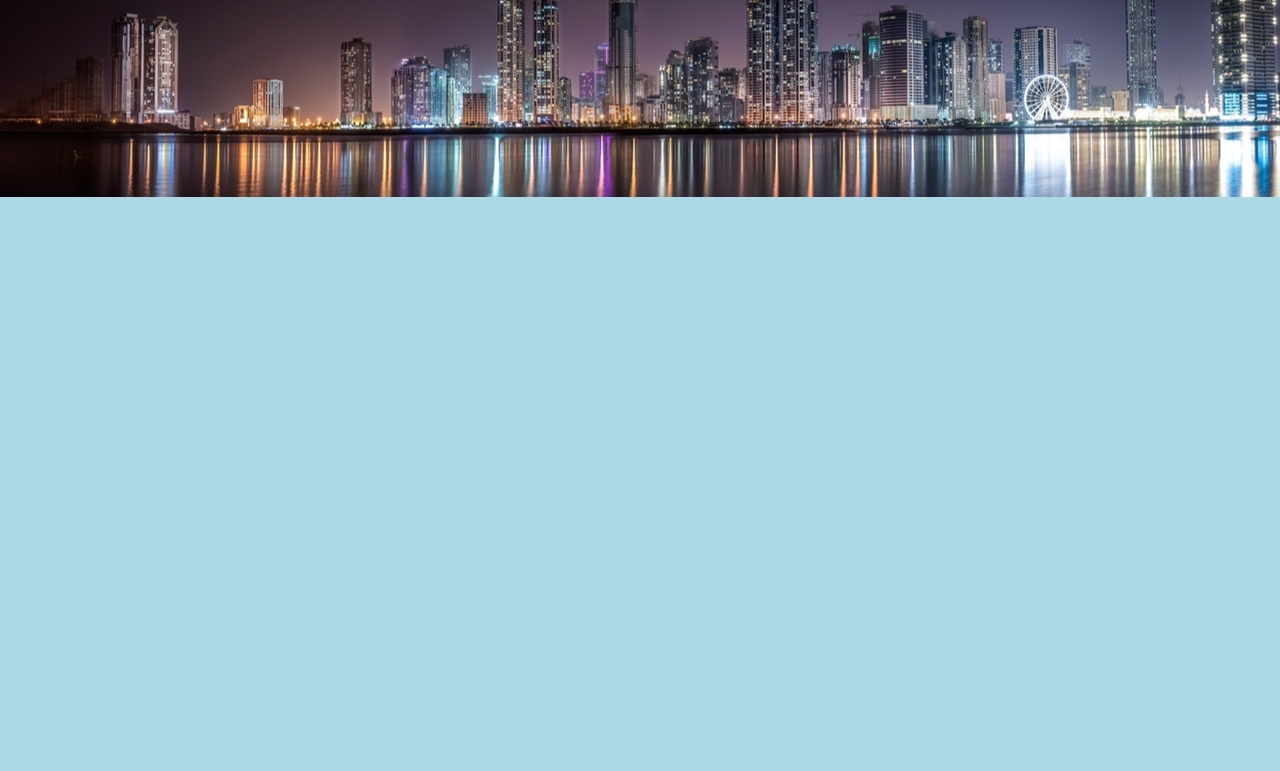
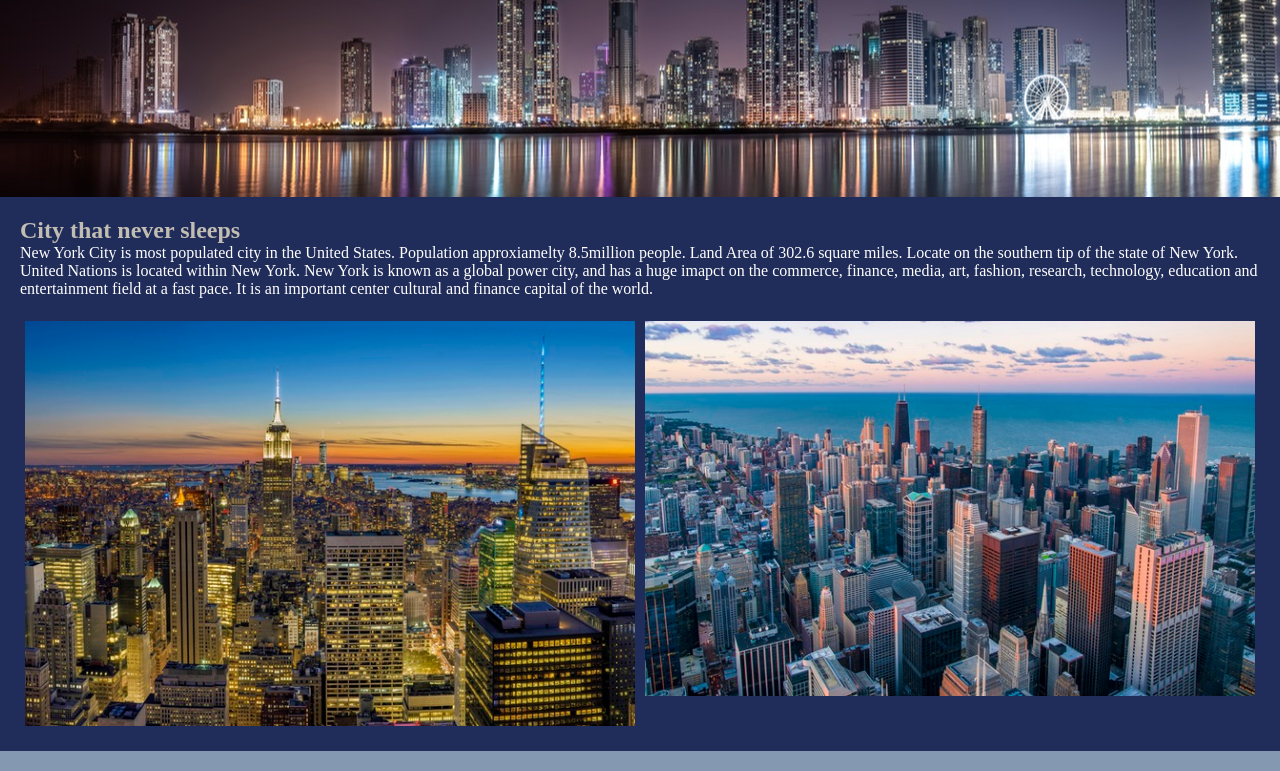
Before and after one commit to mohammedyounus236/second-website, a plain HTML site: page index.html in a window 1280 px wide. Shown: the part 137-908 px from the top of the page. Before the commit the page ends 800 px from the top, so only its background shows below. Drawn offline with Linux system fonts and the light colour scheme.

Commit message:
Added images

```diff
--- a/css/style.css
+++ b/css/style.css
@@ -6,7 +6,7 @@
 
 
 body{
-	background-color: lightblue;
+	background-color: #8499B1;
 }
 
 nav ul{
@@ -42,3 +42,23 @@ nav a:hover{
 	color: #fff;
 
 }
+
+.main-content{
+	background-color: #202C59;
+	padding: 20px;
+	margin: 0px 0px 20px 0px;
+	color: #fff;
+	overflow:auto;
+}
+
+.main-content h2{
+	color: #C1BDB3;
+}
+
+.half-img{
+	width:50%;
+	display:block;
+	float:left;
+	padding:5px;
+
+}
--- a/index.html
+++ b/index.html
@@ -16,7 +16,17 @@
 		</nav>
 		<div class="header">
 			<h1> New York </h1>
-		</div>
+		</div> <!-- header -->
+
+		<div class="main-content">
+			<h2> City that never sleeps </h2>
+			<p>New York City is most populated city in the United States. Population approxiamelty 8.5million people. Land Area of 302.6 square miles. Locate on the southern tip of the state of New York. United Nations is located within New York. New York is known as a global power city, and has a huge imapct on the commerce, finance, media, art, fashion, research, technology, education and entertainment field at a fast pace. It is an important center cultural and finance capital of the world.
+			<br/><br/>
+			</p>
+			<img src="images/skyscrapers.jpeg" class="half-img"/>
+			<img src="images/dayscraper.jpeg" class="half-img"/>
+		</div> <!--main-content-->
+
 	</body>
 
 </html>
```
Also changed, not shown: images/dayscraper.jpeg (added), images/skyscrapers.jpeg (added).
